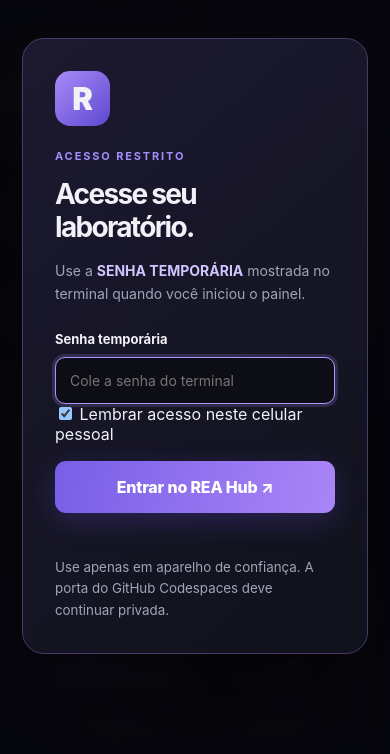
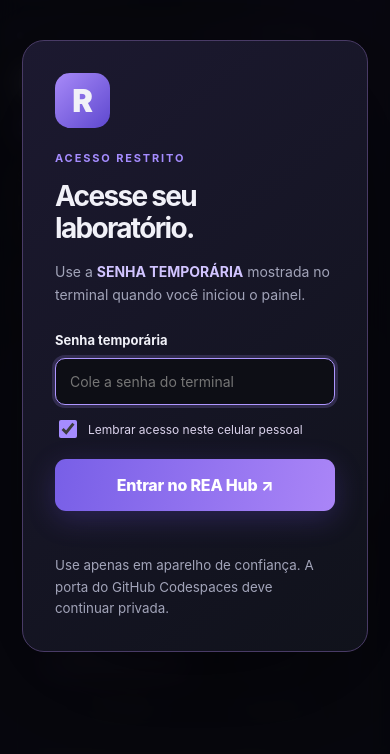
Before and after one commit to alissonswaress-hub/Rea-Workspace, a website: page painel/public/index.html in a window 390 px wide. Shown: the part 76-830 px from the top of the page. Drawn offline with Linux system fonts and the light colour scheme.

Commit message:
style: compact install prompt and accessible 44px controls for mobile REA Hub

```diff
--- a/painel/public/styles.css
+++ b/painel/public/styles.css
@@ -88,3 +88,17 @@ footer{display:flex;justify-content:space-between;gap:20px;padding:35px 0;font-s
 .export-guide small{display:block;color:#9e9caf;font-size:11px;line-height:1.5;margin-top:11px}
 .setup-button{display:block;min-width:185px;max-width:100%;margin:12px 0}
 #setup-status{display:block}
+
+/* Acesso simplificado pelo celular */
+.mobile-quickstart{display:flex;align-items:center;justify-content:space-between;gap:14px;background:linear-gradient(115deg,#1b2231,#20192d);border:1px solid #554476;border-radius:15px;padding:17px 19px;margin-bottom:23px}
+.mobile-quickstart strong{font-size:14px;color:#e8ddff}
+.mobile-quickstart p{font-size:12px;line-height:1.5;color:#b8b4ce;margin:7px 0 0}
+.mobile-quickstart button{flex:0 0 auto;min-height:45px}
+.remember-phone{display:flex;align-items:center;gap:8px;font-size:12px;color:#dbd3ec;margin:12px 0 18px;line-height:1.45;cursor:pointer}
+.remember-phone input{accent-color:#a58cff;width:18px;height:18px;flex:0 0 auto}
+@media(max-width:650px){
+  .mobile-quickstart{display:block;padding:16px;margin-bottom:15px}
+  .mobile-quickstart button{width:100%;margin-top:13px}
+  #btn-mobile-help{min-width:38px}
+  .hero{padding:30px 0 25px}
+}
```
